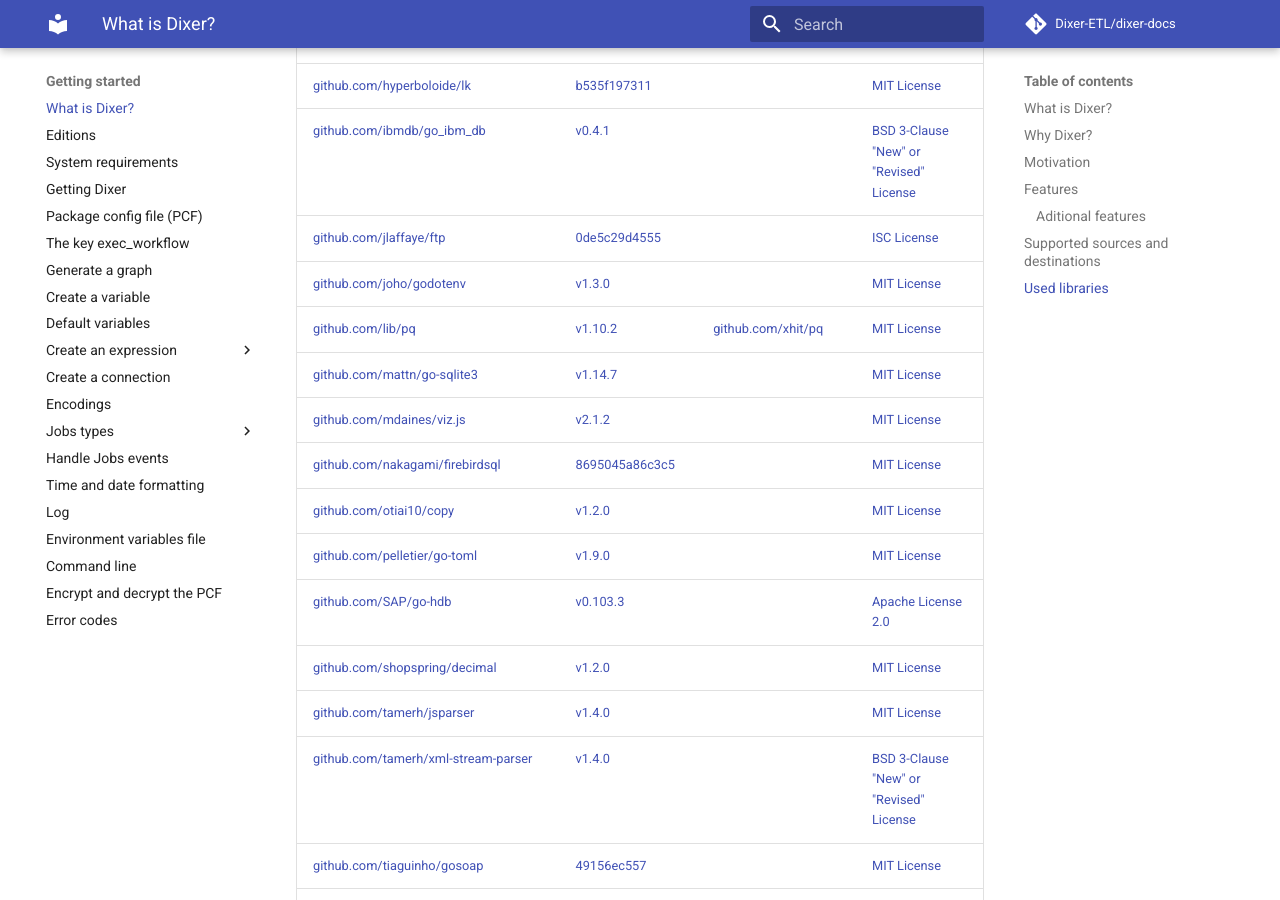
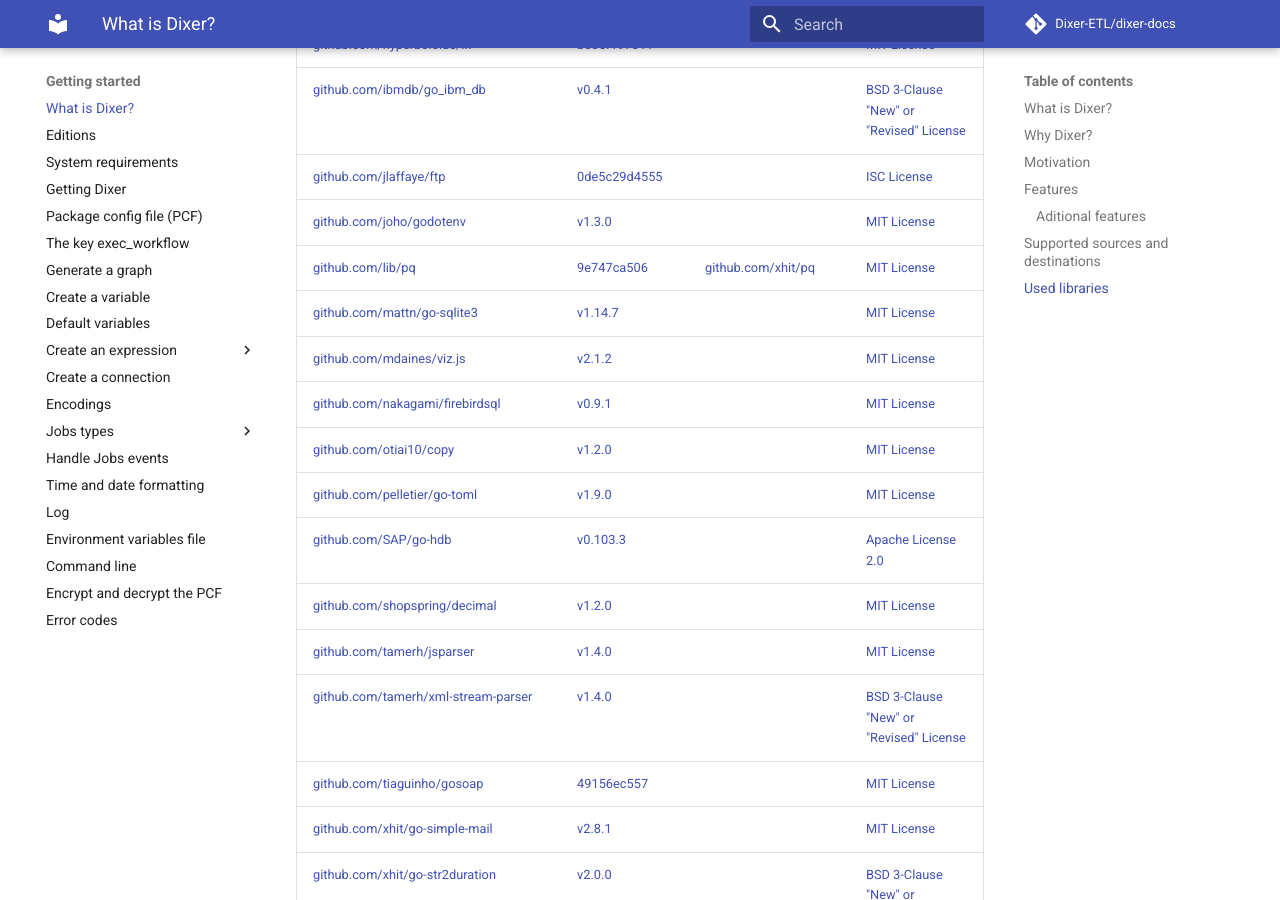
Before and after one commit to Dixer-ETL/dixer-docs, an MkDocs documentation site: the page built from docs/Getting-started.md, in a window 1280 px wide and 900 px high, scrolled down 4199 px. Built offline with MkDocs 1.6.1 and Material for MkDocs 9.7.7, drawn with Linux system fonts in a browser that asks for light colours; comment, search, counter and statistics services are not loaded.

Commit message:
Updates PostgreSQL and FirebirdSQL driver

```diff
--- a/docs/Getting-started.md
+++ b/docs/Getting-started.md
@@ -113,10 +113,10 @@ Dixer stands on the shoulder of many great open source libraries, in lexical ord
 | [github.com/ibmdb/go_ibm_db](https://github.com/ibmdb/go_ibm_db)                                         | [v0.4.1](https://github.com/ibmdb/go_ibm_db/tree/v0.4.1)                                                             |                                                                             | [BSD 3-Clause "New" or "Revised" License](dependencies-licenses/LICENSE-go_ibm_db.txt)            |
 | [github.com/jlaffaye/ftp](https://github.com/jlaffaye/ftp)                                               | [0de5c29d4555](https://github.com/jlaffaye/ftp/tree/0de5c29d4555)                                                    |                                                                             | [ISC License](dependencies-licenses/LICENSE-ftp.txt)                                              |
 | [github.com/joho/godotenv](https://github.com/joho/godotenv)                                             | [v1.3.0](https://github.com/joho/godotenv/tree/v1.3.0)                                                               |                                                                             | [MIT License](dependencies-licenses/LICENSE-godotenv.txt)                                         |
-| [github.com/lib/pq](https://github.com/lib/pq)                                                           | [v1.10.2](https://github.com/lib/pq/tree/v1.10.2)                                                                    | [github.com/xhit/pq](https://github.com/xhit/pq/tree/sdi-oid)               | [MIT License](dependencies-licenses/LICENSE-pq.txt)                                               |
+| [github.com/lib/pq](https://github.com/lib/pq)                                                           | [9e747ca506](https://github.com/lib/pq/tree/9e747ca506)                                                              | [github.com/xhit/pq](https://github.com/xhit/pq/tree/sdi-oid)               | [MIT License](dependencies-licenses/LICENSE-pq.txt)                                               |
 | [github.com/mattn/go-sqlite3](https://github.com/mattn/go-sqlite3)                                       | [v1.14.7](https://github.com/mattn/go-sqlite3/tree/v1.14.7)                                                          |                                                                             | [MIT License](dependencies-licenses/LICENSE-go-sqlite3.txt)                                       |
 | [github.com/mdaines/viz.js](https://github.com/mdaines/viz.js)                                           | [v2.1.2](https://github.com/mdaines/viz.js/tree/v2.1.2)                                                              |                                                                             | [MIT License](dependencies-licenses/LICENSE-viz.js.txt)                                           |
-| [github.com/nakagami/firebirdsql](https://github.com/nakagami/firebirdsql)                               | [8695045a86c3c5](https://github.com/nakagami/firebirdsql/tree/8695045a86c3c5)                                        |                                                                             | [MIT License](dependencies-licenses/LICENSE-firebirdsql.txt)                                      |
+| [github.com/nakagami/firebirdsql](https://github.com/nakagami/firebirdsql)                               | [v0.9.1](https://github.com/nakagami/firebirdsql/tree/v0.9.1)                                                        |                                                                             | [MIT License](dependencies-licenses/LICENSE-firebirdsql.txt)                                      |
 | [github.com/otiai10/copy](https://github.com/otiai10/copy)                                               | [v1.2.0](https://github.com/otiai10/copy/tree/v1.2.0)                                                                |                                                                             | [MIT License](dependencies-licenses/LICENSE-copy.txt)                                             |
 | [github.com/pelletier/go-toml](https://github.com/pelletier/go-toml)                                     | [v1.9.0](https://github.com/pelletier/go-toml/tree/v1.9.0)                                                           |                                                                             | [MIT License](dependencies-licenses/LICENSE-go-toml.txt)                                          |
 | [github.com/SAP/go-hdb](https://github.com/SAP/go-hdb)                                                   | [v0.103.3](https://github.com/SAP/go-hdb/tree/v0.103.3)                                                              |                                                                             | [Apache License 2.0](dependencies-licenses/LICENSE-go-hdb.txt)                                    |
```
Also changed, not shown: docs/Changelog.md (+2 -2 lines).
